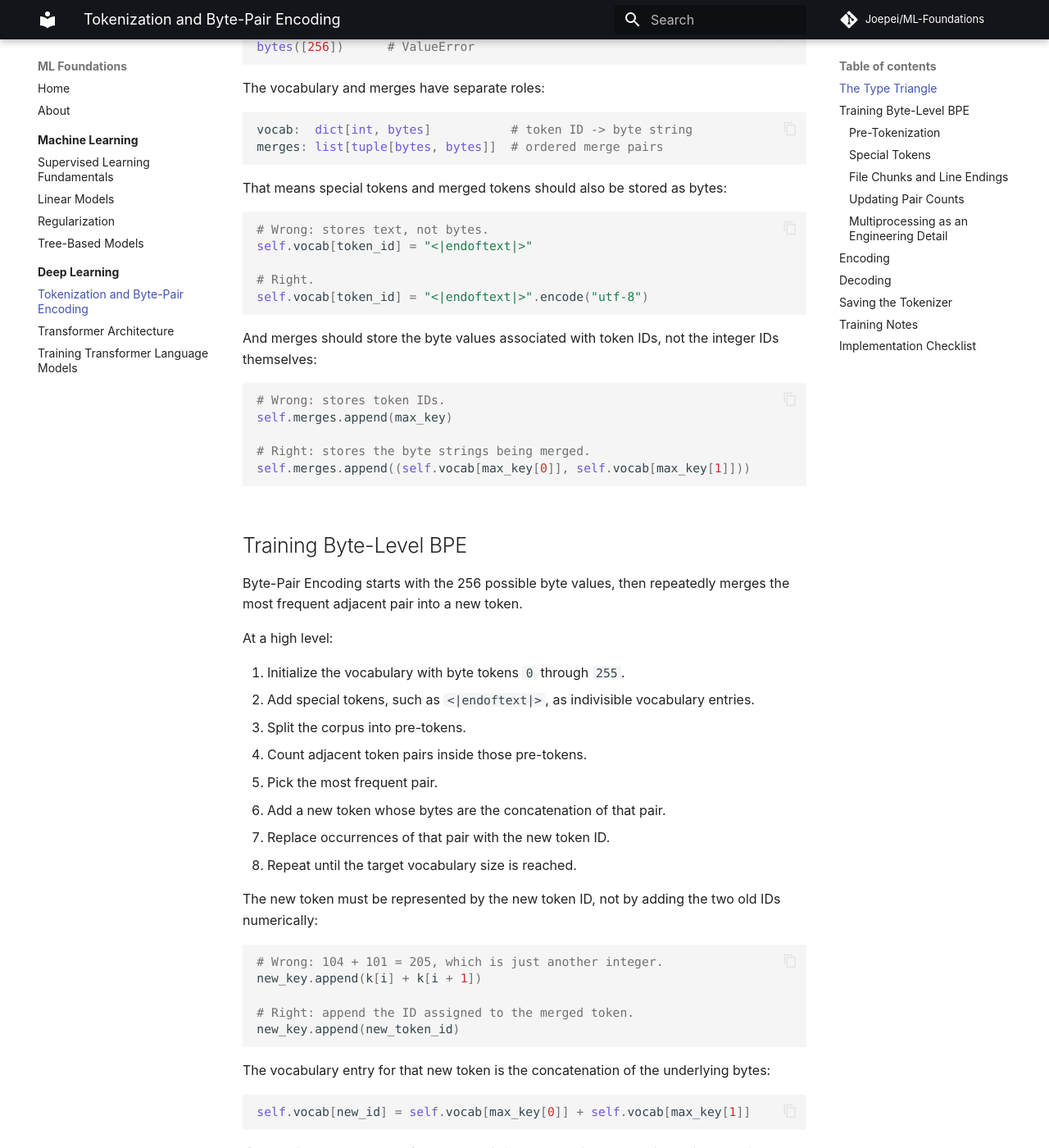
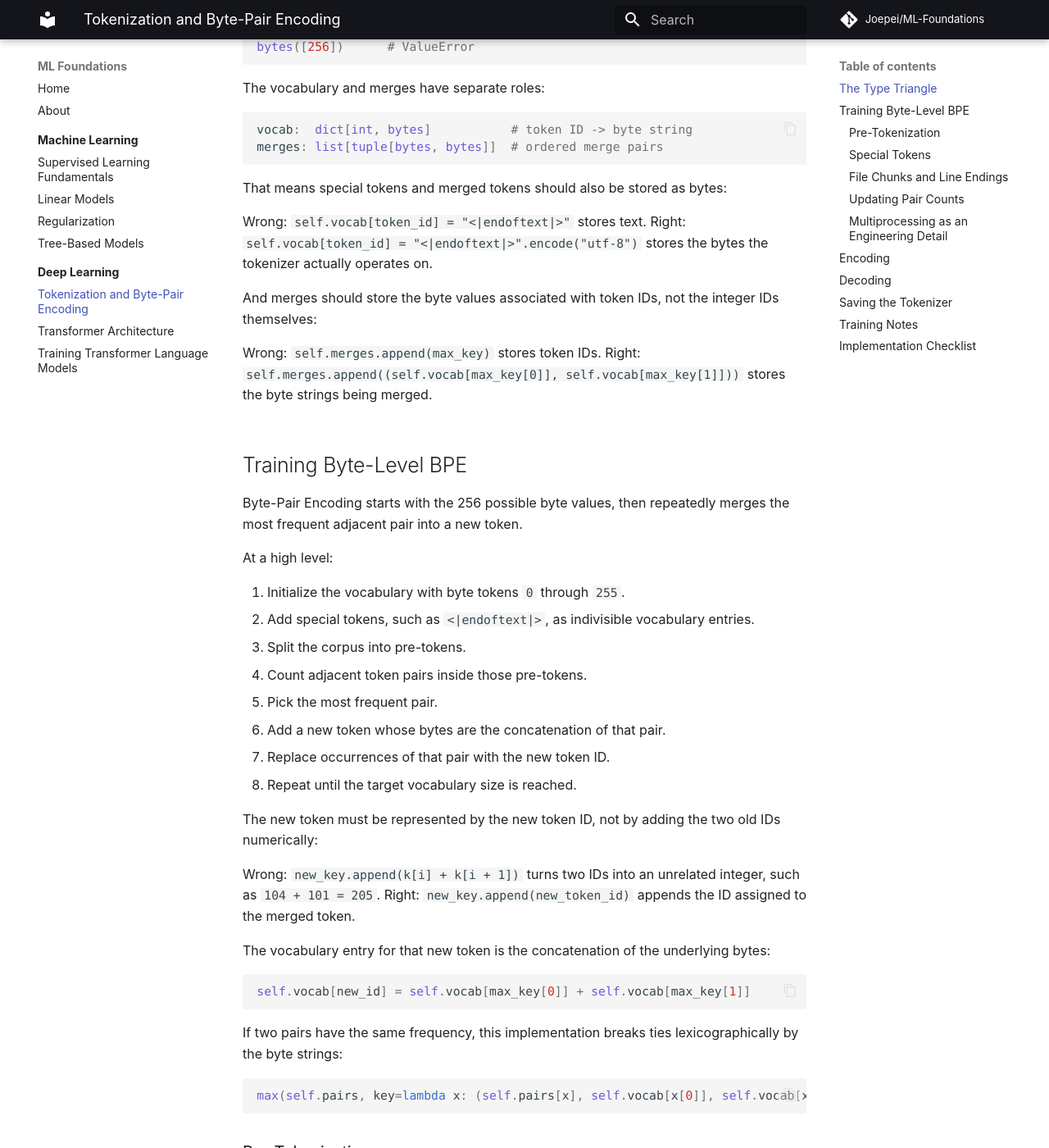
Before and after one commit to Joepei/ML-Foundations, an MkDocs documentation site: the page built from docs/deep-learning/tokenization-and-bpe.md, in a window 1280 px wide and 1400 px high, scrolled down 1209 px. Shown: the whole window at 82% size. Built offline with MkDocs 1.6.1 and Material for MkDocs 9.7.7, drawn with Linux system fonts in a browser that asks for light colours; comment, search, counter and statistics services are not loaded; some of the changed text lies outside the part shown.

Commit message:
Tighten tokenizer examples

````diff
--- a/docs/deep-learning/tokenization-and-bpe.md
+++ b/docs/deep-learning/tokenization-and-bpe.md
@@ -47,23 +47,11 @@ merges: list[tuple[bytes, bytes]]  # ordered merge pairs
 
 That means special tokens and merged tokens should also be stored as bytes:
 
-```python
-# Wrong: stores text, not bytes.
-self.vocab[token_id] = "<|endoftext|>"
-
-# Right.
-self.vocab[token_id] = "<|endoftext|>".encode("utf-8")
-```
+Wrong: `self.vocab[token_id] = "<|endoftext|>"` stores text. Right: `self.vocab[token_id] = "<|endoftext|>".encode("utf-8")` stores the bytes the tokenizer actually operates on.
 
 And merges should store the byte values associated with token IDs, not the integer IDs themselves:
 
-```python
-# Wrong: stores token IDs.
-self.merges.append(max_key)
-
-# Right: stores the byte strings being merged.
-self.merges.append((self.vocab[max_key[0]], self.vocab[max_key[1]]))
-```
+Wrong: `self.merges.append(max_key)` stores token IDs. Right: `self.merges.append((self.vocab[max_key[0]], self.vocab[max_key[1]]))` stores the byte strings being merged.
 
 ## Training Byte-Level BPE
 
@@ -82,13 +70,7 @@ At a high level:
 
 The new token must be represented by the new token ID, not by adding the two old IDs numerically:
 
-```python
-# Wrong: 104 + 101 = 205, which is just another integer.
-new_key.append(k[i] + k[i + 1])
-
-# Right: append the ID assigned to the merged token.
-new_key.append(new_token_id)
-```
+Wrong: `new_key.append(k[i] + k[i + 1])` turns two IDs into an unrelated integer, such as `104 + 101 = 205`. Right: `new_key.append(new_token_id)` appends the ID assigned to the merged token.
 
 The vocabulary entry for that new token is the concatenation of the underlying bytes:
 
@@ -198,11 +180,9 @@ Merge priority matters. The encoder should not simply merge left-to-right. It sh
 
 One subtle point is that initial bytes should be converted through the vocabulary, not assumed to equal their ASCII values:
 
+The fragile version is `tuple(m.group().encode("utf-8"))`, which gives raw byte values. The safer version maps each byte through the vocabulary:
+
 ```python
-# Fragile: this gives raw byte values.
-tuple(m.group().encode("utf-8"))
-
-# Better: map each byte through the vocabulary.
 tuple(self.reverse_vocab[bytes([b])] for b in m.group().encode("utf-8"))
 ```
 
````
